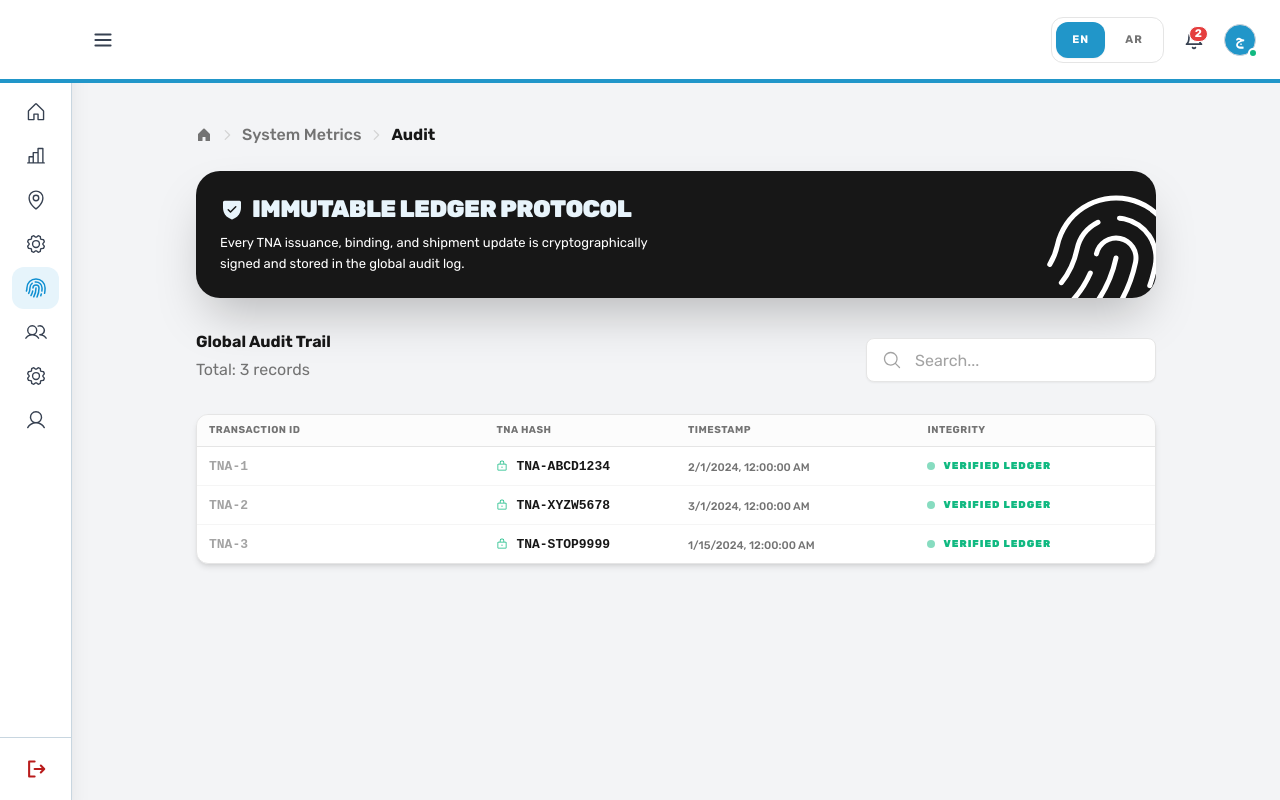
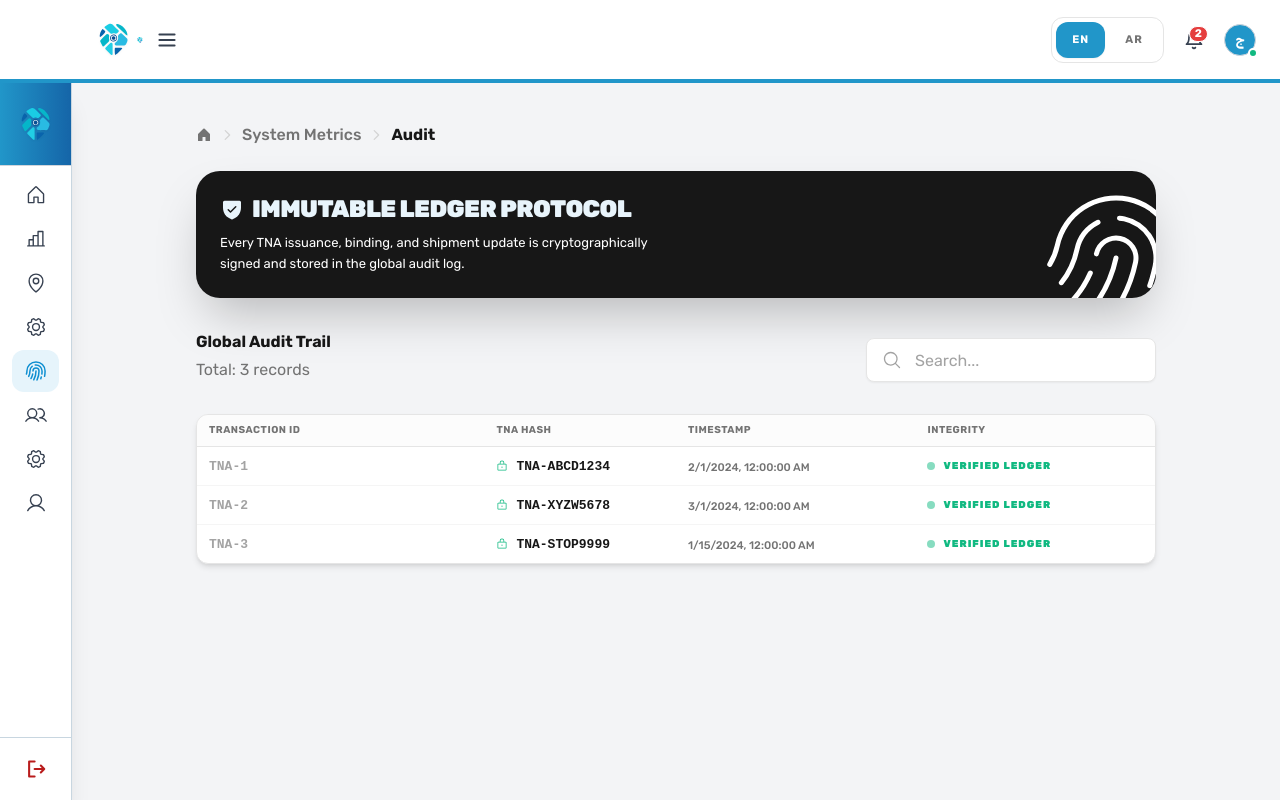
Before and after one commit to ziad-alaskry/TNA-Front-End, a Next.js app in the folder tna-project/: page /en/gov/audit in a window 1280 px wide. Built offline with nearby package versions, Linux system fonts and the light colour scheme.

Commit message:
feat: add sidebar logo and icon fix

```diff
--- a/tna-project/src/components/layout/AppShell.tsx
+++ b/tna-project/src/components/layout/AppShell.tsx
@@ -81,7 +81,7 @@ export function AppShell({
           title={header}
           isMenuOpen={isMenuOpen}
           showCloseIcon={showCloseIcon}
-          desktopSidebarWidth={isDesktop ? (collapsed ? 72 : 256) : 0}
+          desktopSidebarWidth={isDesktop ? 72 : 0}
           onMenuClick={() => {
             if (isDesktop) {
               setCollapsed(!collapsed)
@@ -94,9 +94,14 @@ export function AppShell({
       {/* ── BODY ── */}
       <div className="flex flex-1 overflow-hidden">
 
+        <div
+          aria-hidden="true"
+          className="hidden w-[72px] shrink-0 md:block"
+        />
+
         {/* DESKTOP SIDEBAR */}
         <aside className={cn(
-          'hidden shrink-0 md:flex flex-col border-e border-[var(--divider-strong)] h-screen -mt-[var(--navbar-height)] sticky top-0 z-[calc(var(--z-header)+1)]',
+          'fixed left-0 top-[var(--navbar-height)] bottom-0 z-[40] hidden h-[calc(100vh-var(--navbar-height))] shrink-0 md:flex flex-col border-e border-[var(--divider-strong)]',
           !isDesktop ? 'hidden' : '', // Hide on mobile
           collapsed ? 'w-[72px]' : 'w-64', // Width based on collapsed state
           'transition-all duration-300 ease-in-out bg-white shadow-xl'
--- a/tna-project/src/components/layout/RoleSidebar.tsx
+++ b/tna-project/src/components/layout/RoleSidebar.tsx
@@ -94,16 +94,18 @@ export function SidebarContent({ role, collapsed = false }: SidebarProps) {
        <div
          className={cn(
            "border-b border-white/20 bg-gradient-to-r from-primary to-primary-dark",
-           collapsed ? "flex h-[var(--navbar-height)] items-center justify-center px-2" : "px-4 py-7"
+           collapsed
+             ? "flex h-[var(--navbar-height)] items-center justify-center px-2"
+             : "flex min-h-28 items-center px-4"
          )}
        >
-         <div className={cn("flex items-center", collapsed ? "justify-center" : "gap-3")}>
-           <div className="h-10 w-10 rounded-lg bg-white/10 flex items-center justify-center shadow-sm">
+         <div className={cn("flex items-center", collapsed ? "justify-center" : "gap-4")}>
+           <div className="h-12 w-12 flex items-center justify-center">
              <Image
-               src="/brand/logo.svg"
+               src="/brand/logo-clean.svg"
                alt="TNA Logo"
-               width={28}
-               height={28}
+               width={44}
+               height={44}
                className="drop-shadow-sm"
              />
            </div>
--- a/tna-project/src/components/shell/Header.tsx
+++ b/tna-project/src/components/shell/Header.tsx
@@ -4,6 +4,7 @@ import React, { useEffect, useRef, useState } from 'react'
 import { useRouter, usePathname } from 'next/navigation'
 import { List, X } from '@phosphor-icons/react'
 import Link from 'next/link'
+import Image from 'next/image'
 import { createPortal } from 'react-dom'
 import { useLocale } from '@/i18n/LocaleProvider'
 import { LanguageSwitcher } from '@/components/ui/LanguageSwitcher'
@@ -86,8 +87,16 @@ export default function Header({
             <div className="flex items-center gap-[var(--space-3)]">
 
               {/* Platform Logo - Anchors the sidebar column in RTL */}
-              <Link href={`/${currentLocale}/${rolePath}/home`} className="header-logo-link md:hidden" aria-label="Go to home">
-                <svg viewBox="0 0 155 153" width="36" height="36">
+              <Link href={`/${currentLocale}/${rolePath}/home`} className="header-logo-link" aria-label="Go to home">
+                <Image
+                  src="/brand/logo-clean.svg"
+                  alt="TNA Logo"
+                  width={44}
+                  height={44}
+                  className="drop-shadow-sm"
+                  priority
+                />
+                <svg viewBox="0 0 155 153" width="36" height="36" className="hidden">
                   <path fill="#29BBE3" d="M91.923096,74.412758 C92.011192,72.330902 92.483940,70.536263 92.014168,69.036934 C89.763351,61.853386 94.730690,58.297337 99.266914,54.810966 C100.399475,53.940525 103.616158,54.160423 104.732498,55.157841 C111.163475,60.903744 117.251717,67.033287 123.453949,73.035034 C123.692322,73.265709 123.985786,73.481956 124.123810,73.767632 C127.273087,80.285728 123.066048,85.552170 120.941574,91.064507 C119.538445,94.705208 117.849060,98.223228 112.516518,97.975098 C103.732346,97.566376 94.910515,98.018417 86.115845,97.744713 C84.165695,97.684021 81.143486,96.562157 80.573593,95.142593 C79.430595,92.295456 79.473679,88.874702 82.955864,86.886391 C87.688324,84.184158 90.568054,80.086647 91.923096,74.412758 z"/>
                   <path fill="#1ACDE4" d="M62.764862,52.310562 C57.106541,46.887779 51.812820,41.602070 46.300247,36.555412 C43.127430,33.650761 43.118984,31.410664 46.860374,29.203804 C48.715927,28.109304 50.469967,26.840391 52.339897,25.772957 C65.447098,18.290842 67.755020,18.608322 78.192497,28.973970 C82.790497,33.540325 87.405487,38.094681 92.152794,42.503719 C95.114746,45.254627 95.121445,47.540482 92.253738,50.459183 C88.642815,54.134319 85.519180,57.620945 79.507713,54.589443 C77.478653,53.566208 74.149223,54.134613 71.782951,54.992737 C68.005592,56.362595 65.378578,55.418049 62.764862,52.310562 z"/>
                   <path fill="#05B6C9" d="M53.812630,88.804802 C49.919830,92.697464 46.201691,96.267418 42.663074,100.007240 C40.478100,102.316444 38.520840,102.161011 37.086452,99.587265 C34.200867,94.409637 31.341187,89.182785 29.050133,83.732712 C28.466656,82.344696 29.516230,79.534630 30.734346,78.247643 C37.241837,71.372238 43.925907,64.649834 50.839985,58.185860 C52.149925,56.961197 55.682724,56.090816 56.601437,56.887859 C58.577667,58.602379 61.084007,61.915615 60.581387,63.848450 C59.262985,68.918427 59.222393,73.509514 60.838623,78.436424 C61.266262,79.740028 60.226753,81.883446 59.260983,83.201744 C57.805347,85.188698 55.822075,86.789108 53.812630,88.804802 z"/>
```
